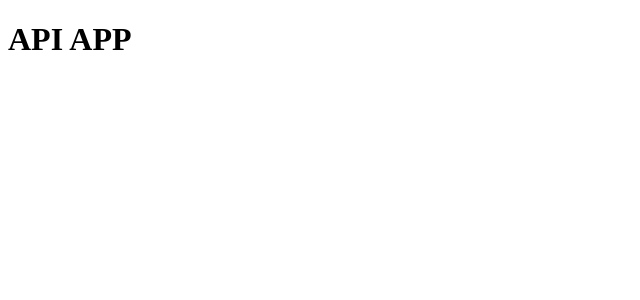
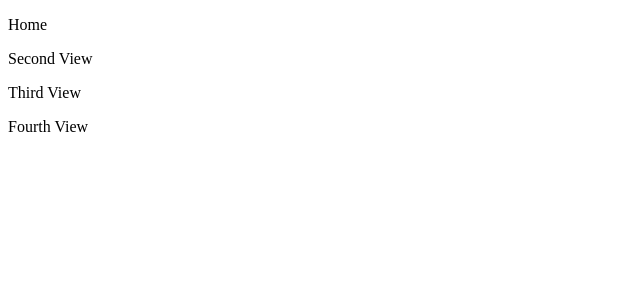
Before and after one commit to AlanWeik/inlamningsuppgift1-react, a React (Create React App) app: page / in a window 1280 px wide. Shown: the top 300 px of the page, without its empty margins (0-640 px from the left). Built offline with nearby package versions, Linux system fonts and the light colour scheme.

Commit message:
Routing with four pages working.

```diff
--- a/package.json
+++ b/package.json
@@ -8,6 +8,7 @@
     "@testing-library/user-event": "^12.8.3",
     "react": "^17.0.2",
     "react-dom": "^17.0.2",
+    "react-router-dom": "^6.0.2",
     "react-scripts": "4.0.3",
     "web-vitals": "^1.1.2"
   },
--- a/src/App.js
+++ b/src/App.js
@@ -1,12 +1,14 @@
 import React from "react";
-import "./App.css";
+import { Routing } from './routes/Routing';
+import { Navigation } from "./components/Navigation";
+
 
 function App() {
   return (
     <div>
-      <h1>
-        API APP
-      </h1>
+      <Routing>
+        <Navigation />
+      </Routing>
     </div>
   )
 }
--- /dev/null
+++ b/src/components/Navigation.jsx
@@ -0,0 +1,15 @@
+import { NavLink, useNavigate } from 'react-router-dom'
+import RoutingPath from '../routes/RoutingPath'
+
+export const Navigation = () => {
+    const navigate = useNavigate()
+
+    return (
+        <div>
+            <p onClick={() => navigate(RoutingPath.HomeView)}>Home</p>
+            <p onClick={() => navigate(RoutingPath.SecondView)}>Second View</p>
+            <p onClick={() => navigate(RoutingPath.ThirdView)}>Third View</p>
+            <p onClick={() => navigate(RoutingPath.FourthView)}>Fourth View</p>
+        </div>
+    )
+}
--- /dev/null
+++ b/src/routes/Routing.jsx
@@ -0,0 +1,21 @@
+import React from "react"
+import { BrowserRouter, Routes as Switch, Route } from "react-router-dom"
+import { HomeView } from '../view/HomeView'
+import { SecondView } from '../view/SecondView'
+import { ThirdView } from '../view/ThirdView'
+import { FourthView } from '../view/FourthView'
+import RoutingPath from "./RoutingPath"
+
+export const Routing = ({ children }) => {
+    return (
+        <BrowserRouter>
+            {children}
+            <Switch>
+                <Route path={RoutingPath.HomeView} element={<HomeView />} />
+                <Route path={RoutingPath.SecondView} element={<SecondView />} />
+                <Route path={RoutingPath.ThirdView} element={<ThirdView />} />
+                <Route path={RoutingPath.FourthView} element={<FourthView />} />
+            </Switch>
+        </BrowserRouter>
+    )
+}
--- /dev/null
+++ b/src/routes/RoutingPath.jsx
@@ -0,0 +1,11 @@
+const HomeView = '/Home'
+const SecondView = '/SecondView'
+const ThirdView = '/ThirdView'
+const FourthView = '/FourthView'
+
+export default {
+    HomeView,
+    SecondView,
+    ThirdView,
+    FourthView
+}
--- /dev/null
+++ b/src/view/FourthView.jsx
@@ -0,0 +1,11 @@
+import React from 'react'
+
+export const FourthView = () => {
+    return (
+        <div>
+            <h1>
+                This is the fourth view.
+            </h1>
+        </div>
+    )
+}
--- /dev/null
+++ b/src/view/HomeView.jsx
@@ -0,0 +1,11 @@
+import React from 'react'
+
+export const HomeView = () => {
+    return (
+        <div>
+            <h1>
+                This is the home view.
+            </h1>
+        </div>
+    )
+}
--- /dev/null
+++ b/src/view/SecondView.jsx
@@ -0,0 +1,11 @@
+import React from 'react'
+
+export const SecondView = () => {
+    return (
+        <div>
+            <h1>
+                This is the second view.
+            </h1>
+        </div>
+    )
+}
--- /dev/null
+++ b/src/view/ThirdView.jsx
@@ -0,0 +1,11 @@
+import React from 'react'
+
+export const ThirdView = () => {
+    return (
+        <div>
+            <h1>
+                This is the third view.
+            </h1>
+        </div>
+    )
+}
```
Also changed, not shown: 1 other file (tests, documents, lock files or other folders).
